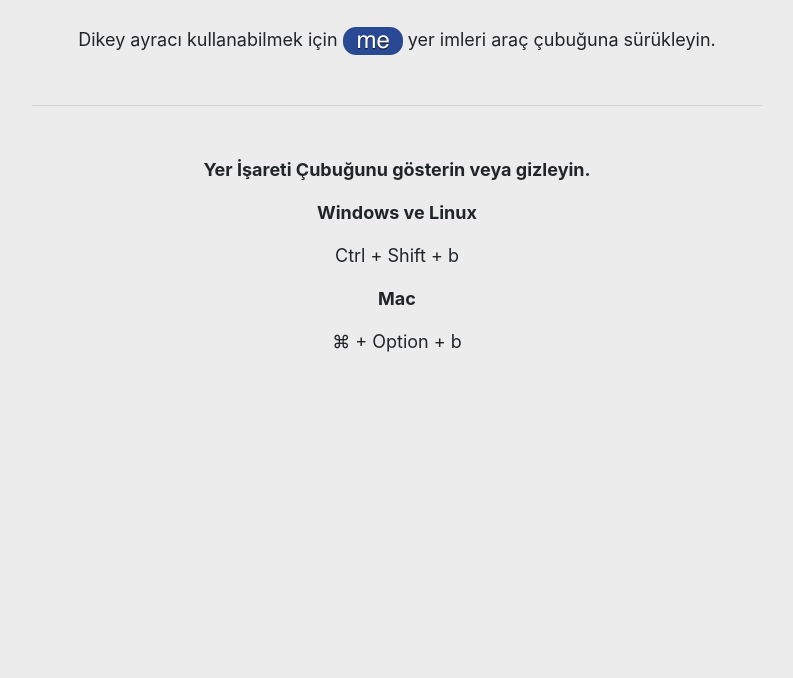
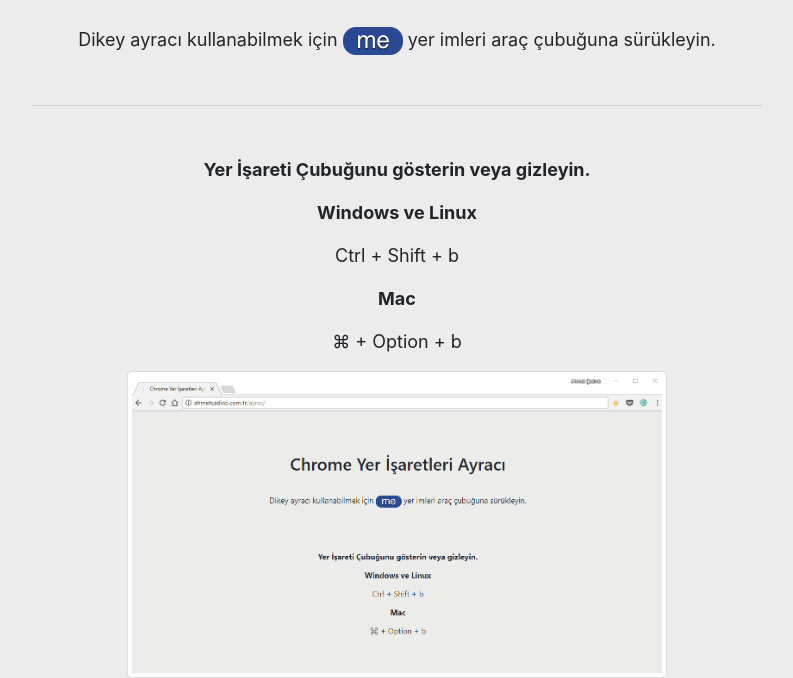
Before and after one commit to ahmetcadirci25/ayrac, a plain HTML site: page index.html in a window 1280 px wide. Shown: the part 168-846 px from the top of the page, without its empty margins (243-1036 px from the left). Before the commit the page ends 800 px from the top, so only its background shows below. Drawn offline with nearby package versions, Linux system fonts and the light colour scheme.

Commit message:
gif eklendi

```diff
--- a/index.html
+++ b/index.html
@@ -68,6 +68,10 @@
                 <p><b>Mac</b></p>
                 <p>⌘ + Option + b</p>
         </div>
+
+        <div class="col-xs-12 col-sm-12 col-md-6 col-lg-6">
+            <img class="img-fluid img-thumbnail" src="ayrac.gif" alt="Chrome Yer İşaretleri Ayracı">
+        </div>
     </div>
 </div>
 
```
